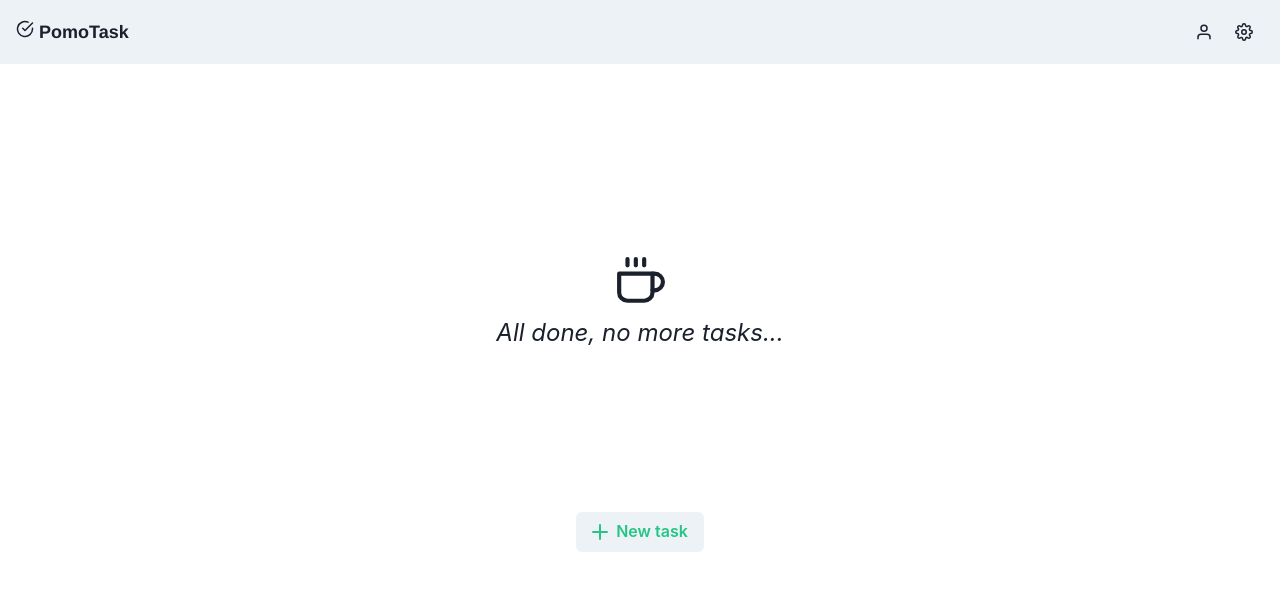
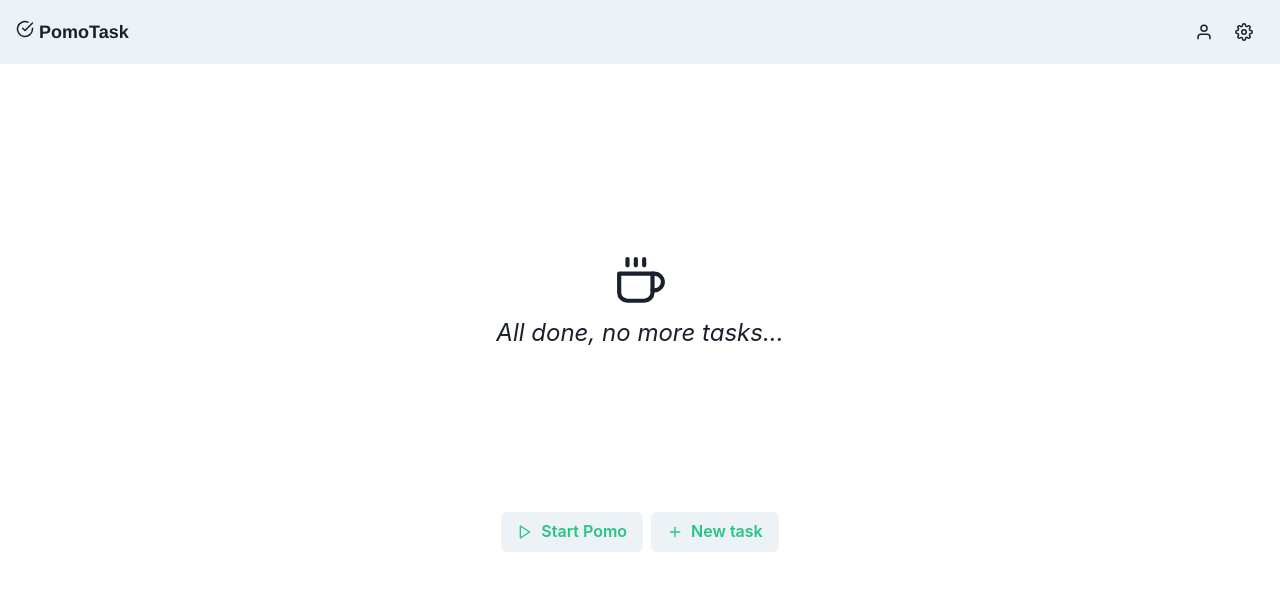
Before and after one commit to leosilva-dev/mao-amiga, a Next.js app: page / in a window 1280 px wide. Shown: the top 590 px of the page. Built offline with nearby package versions, Linux system fonts and the light colour scheme.

Commit message:
add new button, to start a pomo without a task - feature in development

```diff
--- a/src/shared/components/pomodoro/Pomodoro.tsx
+++ b/src/shared/components/pomodoro/Pomodoro.tsx
@@ -41,11 +41,11 @@ export const Pomodoro: React.FC = () => {
           size="400px"
           color="primary"
           value={percentage()}
-          thickness={currentTask.isRunning ? "1px" : "0px"}
+          thickness={isCounting ? "1px" : "0px"}
           trackColor={colorMode === "light" ? "gray.200" : "gray.700"}
         >
           <CircularProgressLabel>
-            {currentTask.isRunning ? (
+            {isCounting ? (
               `${minutes.toString().padStart(2, "0")}:${seconds
                 .toString()
                 .padStart(2, "0")}`
@@ -60,7 +60,7 @@ export const Pomodoro: React.FC = () => {
           </CircularProgressLabel>
         </CircularProgress>
       </Box>
-      {currentTask.isRunning ? (
+      {isCounting ? (
         <HStack>
           {isCounting ? (
             <Tooltip
--- a/src/shared/components/task/NewTaskDialog.tsx
+++ b/src/shared/components/task/NewTaskDialog.tsx
@@ -14,9 +14,8 @@ import {
   InputRightElement,
   useDisclosure,
 } from "@chakra-ui/react";
-import { AddIcon } from "@chakra-ui/icons";
 import { useTask } from "../../hooks/useTask";
-import { FiCornerDownLeft } from "react-icons/fi";
+import { FiCornerDownLeft, FiPlus } from "react-icons/fi";
 
 export const NewTaskDialog: React.FC = () => {
   const [newTaskTitle, setNewTaskTitle] = useState("");
@@ -49,7 +48,7 @@ export const NewTaskDialog: React.FC = () => {
   return (
     <>
       <Button
-        leftIcon={<AddIcon />}
+        leftIcon={<Icon as={FiPlus} />}
         color="primary"
         variant="solid"
         onClick={onOpen}
--- a/src/shared/components/task/TaskList.tsx
+++ b/src/shared/components/task/TaskList.tsx
@@ -1,6 +1,13 @@
 import { useCallback } from "react";
 
-import { Divider, useColorMode, VStack } from "@chakra-ui/react";
+import {
+  Button,
+  Divider,
+  HStack,
+  Icon,
+  useColorMode,
+  VStack,
+} from "@chakra-ui/react";
 import { Task } from "./Task";
 import {
   DragDropContext,
@@ -8,12 +15,14 @@ import {
   Droppable,
   DropResult,
 } from "react-beautiful-dnd";
+import { FiPlay } from "react-icons/fi";
+
 import { useTask } from "../../hooks/useTask";
 import { NewTaskDialog } from "./NewTaskDialog";
 
 const TaskList: React.FC = () => {
   const { colorMode } = useColorMode();
-  const { tasks, defineTasks } = useTask();
+  const { tasks, defineTasks, startPomo } = useTask();
 
   const onDragEnd = useCallback(
     (result: DropResult) => {
@@ -41,7 +50,17 @@ const TaskList: React.FC = () => {
 
   return (
     <VStack marginTop={2} spacing={2}>
-      <NewTaskDialog />
+      <HStack>
+        <Button
+          leftIcon={<Icon as={FiPlay} />}
+          color="primary"
+          variant="solid"
+          onClick={startPomo}
+        >
+          Start Pomo
+        </Button>
+        <NewTaskDialog />
+      </HStack>
       <DragDropContext onDragEnd={onDragEnd}>
         <Droppable droppableId={`${"tasks"}`}>
           {(provided) => (
--- a/src/shared/contexts/TaskContext.tsx
+++ b/src/shared/contexts/TaskContext.tsx
@@ -18,6 +18,7 @@ interface ITaskContextData {
   startTask: (id: string) => void;
   AbandonTask: (id: string) => void;
   defineIsCounting: (value: boolean) => void;
+  startPomo: () => void;
 }
 export const TaskContext = createContext<ITaskContextData>(
   {} as ITaskContextData
@@ -144,6 +145,12 @@ export const TaskProvider: React.FC<ITaskProcider> = ({
     }
   };
 
+  const startPomo = () => {
+    setIsCounting(true);
+    setSecondsAmount(defaultTime);
+    console.log("start pomo");
+  };
+
   const AbandonTask = useCallback(
     (id: string) => {
       setIsCounting(false);
@@ -215,6 +222,7 @@ export const TaskProvider: React.FC<ITaskProcider> = ({
         startTask: startTask,
         AbandonTask: AbandonTask,
         defineIsCounting: defineIsCounting,
+        startPomo: startPomo,
       }}
     >
       {children}
```
